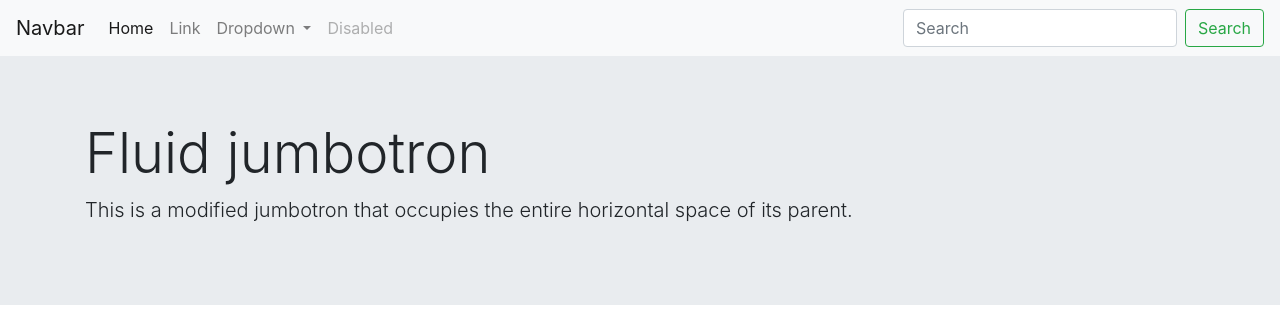
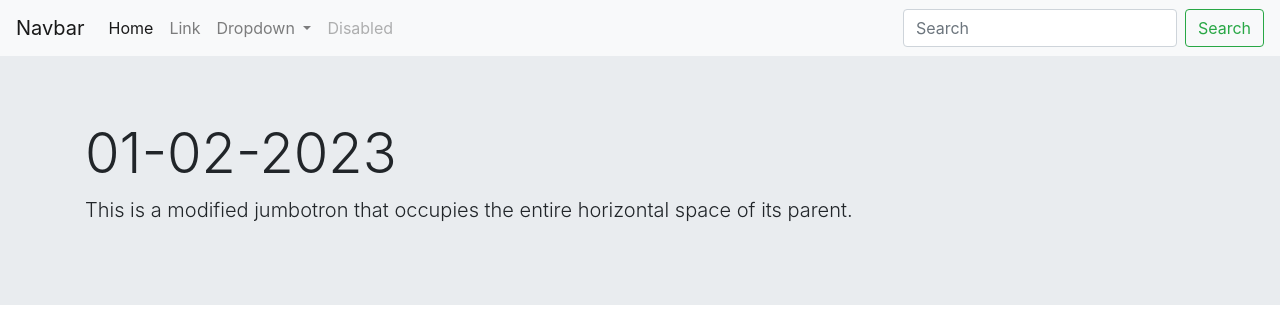
Before and after one commit to Pete-Andrew/Movie-recommendation-project, a plain HTML site: page index.html in a window 1280 px wide. Shown: the top 316 px of the page. Drawn offline with nearby package versions, Linux system fonts and the light colour scheme.

Commit message:
added moment date to the jumbotron

```diff
--- a/assets/js/script.js
+++ b/assets/js/script.js
@@ -1,3 +1,6 @@
+var time = moment();
+$("#time").text(time.format("DD-MM-YYYY"));
+
 var APIkey = "67a9b854";
 var submitButton = document.getElementById("submit-button");
 
--- a/index.html
+++ b/index.html
@@ -53,8 +53,9 @@
       <!--Jumbotron -->
       <div class="jumbotron jumbotron-fluid">
         <div class="container">
-          <h1 class="display-4">Fluid jumbotron</h1>
+          <h1 id="time" class="display-4">Fluid jumbotron</h1>
           <p class="lead">This is a modified jumbotron that occupies the entire horizontal space of its parent.</p>
+          <!-- <div id="momentDate"></div> -->
         </div>
       </div>
 
@@ -88,9 +89,13 @@
       </div>
 
       <!-- JS script added -->
+      <!-- Moment.js -->
+      <script src="https://ajax.googleapis.com/ajax/libs/jquery/2.1.3/jquery.min.js"></script>
+      <script src="https://cdnjs.cloudflare.com/ajax/libs/jquery/3.2.1/jquery.min.js"></script>
+      <script src="https://cdnjs.cloudflare.com/ajax/libs/moment.js/2.29.4/moment.min.js"></script>
       <script scr ="../Movie-recommendation-project/assets/js/keys.js"></script>
       <script src="../Movie-recommendation-project/assets/js/script.js"></script>
-      <script src="https://ajax.googleapis.com/ajax/libs/jquery/2.1.3/jquery.min.js"></script>
-      <script src="https://cdnjs.cloudflare.com/ajax/libs/jquery/3.2.1/jquery.min.js"></script>
+
+
 </body>
 </html>
```
